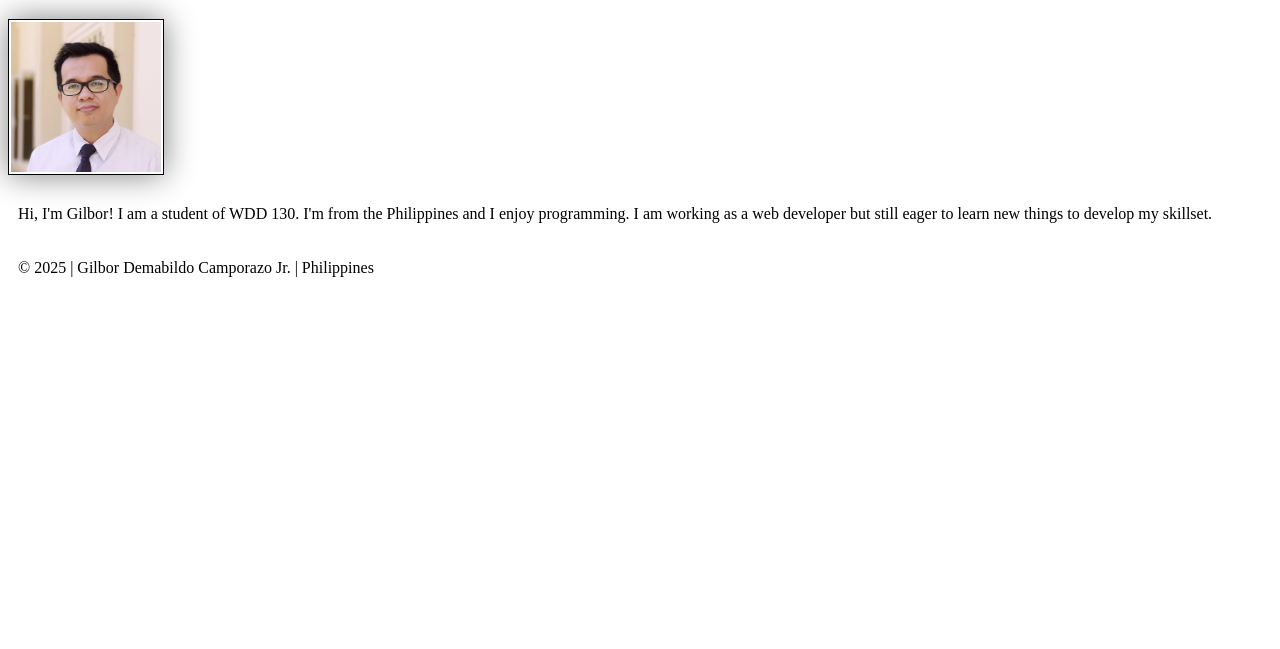
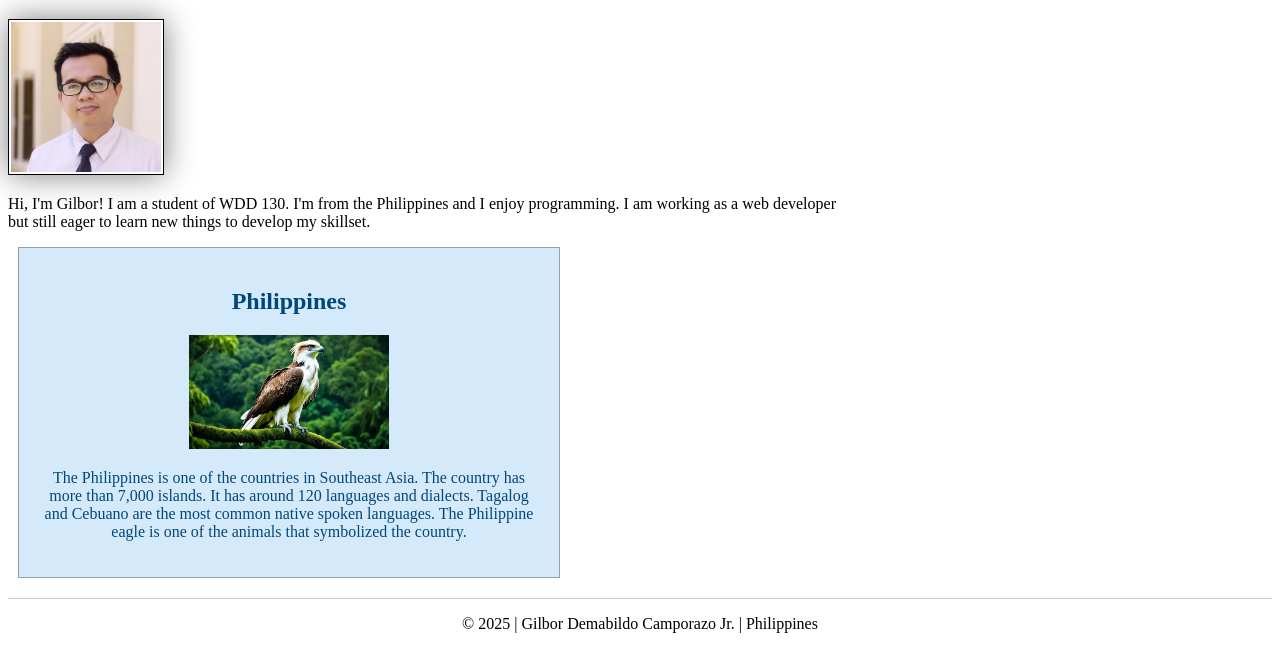
Before and after one commit to gibocode/wdd130, a plain HTML site: page index.html in a window 1280 px wide. Shown: the part 205-854 px from the top of the page. Before the commit the page ends 800 px from the top, so only its background shows below. Drawn offline with Linux system fonts and the light colour scheme.

Commit message:
Home page enhancements using CSS.

```diff
--- a/index.html
+++ b/index.html
@@ -4,6 +4,8 @@
         <meta charset="utf-8">
         <meta name="viewport" content="width=device-width,initial-scale=1.0">
         <title>Gilbor Demabildo Camporazo Jr. | WDD 130</title>
+        <meta name="description" content="A home page of Gilbor Demabildo Camporazo Jr. in course WDD 130">
+        <meta name="author" content="Gilbor Demabildo Camporazo Jr.">
         <link rel="stylesheet" href="styles/styles.css">
     </head>
     <body>
@@ -18,6 +20,11 @@
             <img src="images/profile.webp" alt="Profile image of Gilbor Demabildo Camporazo Jr." width="200">
             <p>Hi, I'm Gilbor! I am a student of WDD 130. I'm from the Philippines and I enjoy programming. I am working as a web developer but still eager to learn new things to develop my skillset.</p>
         </main>
+        <aside>
+            <h2>Philippines</h2>
+            <img src="images/philippine-eagle.webp" alt="Philipppine Eagle">
+            <p>The Philippines is one of the countries in Southeast Asia. The country has more than 7,000 islands. It has around 120 languages and dialects. Tagalog and Cebuano are the most common native spoken languages. The Philippine eagle is one of the animals that symbolized the country.</p>
+        </aside>
         <footer>
             <p>&copy; 2025 | Gilbor Demabildo Camporazo Jr. | Philippines</p>
         </footer>
--- a/styles/styles.css
+++ b/styles/styles.css
@@ -13,7 +13,7 @@ h1 {
     color: darkblue;
 }
 
-img {
+main img {
     width: 150px;
     height: auto;
     border: 1px solid black;
@@ -22,5 +22,32 @@ img {
 }
 
 p {
-    padding: 10px;
+    padding: 0;
 }
+
+main {
+    max-width: 840px;
+}
+
+aside {
+    width: auto;
+    max-width: 500px;
+    min-width: 200px;
+    margin: 10px;
+    border: 1px solid #00000050;
+    padding: 20px;
+    background-color: rgb(212, 234, 251);
+    color: rgb(0, 71, 122);;
+    text-align: center;
+}
+
+aside img {
+    width: 200px;
+    height: auto;
+}
+
+footer {
+    margin-top: 20px;
+    border-top: 1px solid #00000033;
+    text-align: center;
+}
```
Also changed, not shown: images/philippine-eagle.webp (added).
